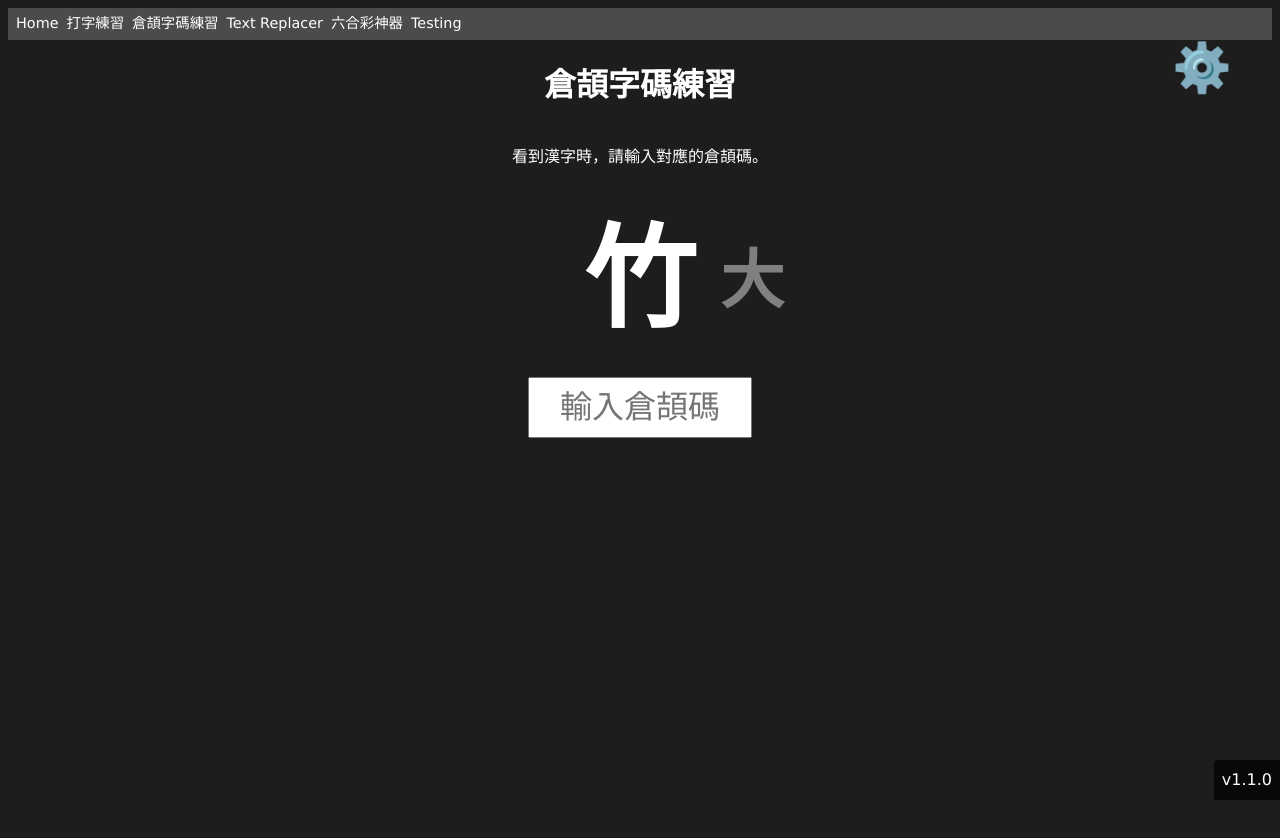
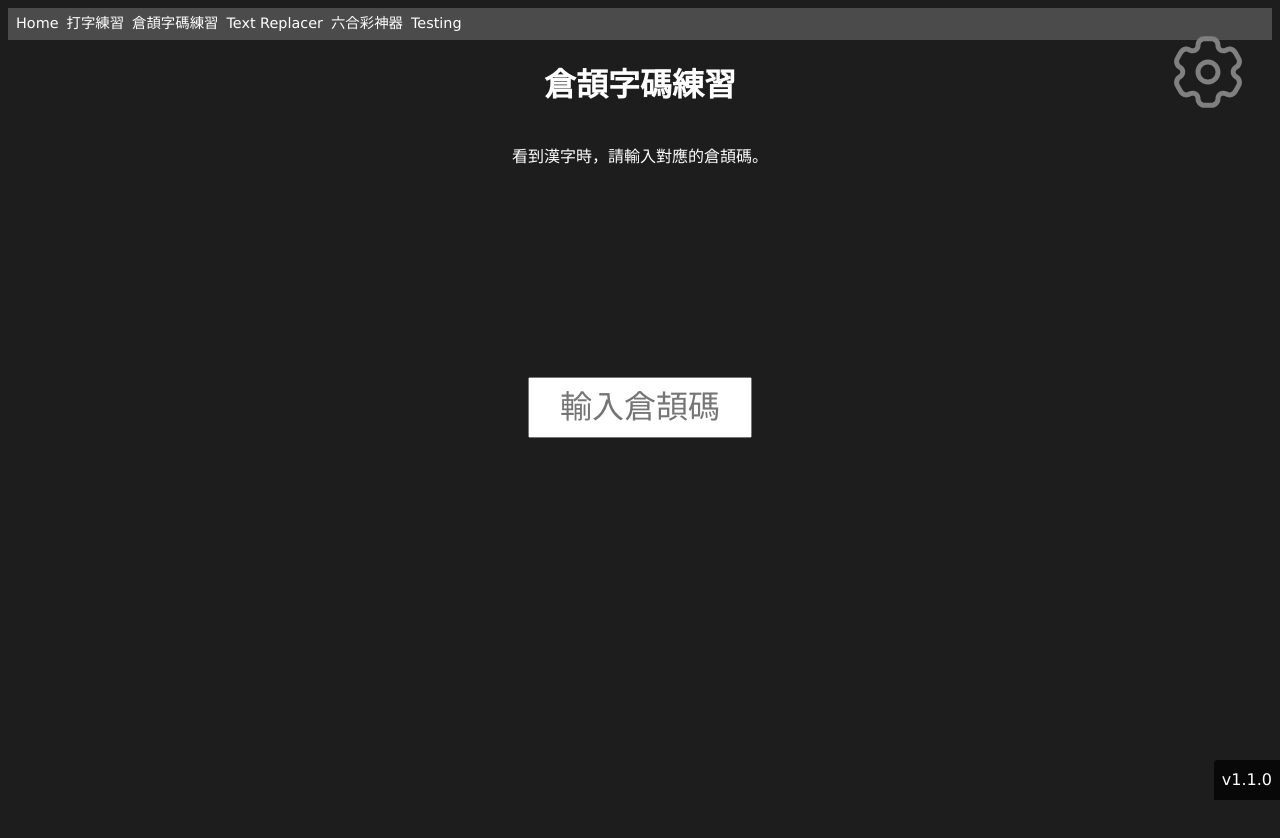
Before and after one commit to Shromeone/shromeweb2, a SvelteKit app: page /cangjie-practice in a window 1280 px wide. Shown: the top 838 px of the page. Built offline with nearby package versions, Linux system fonts and the light colour scheme.

Commit message:
settting icon spinning animation

```diff
--- a/src/routes/cangjie-practice/+page.svelte
+++ b/src/routes/cangjie-practice/+page.svelte
@@ -1,6 +1,7 @@
 <script>
   import { onMount } from 'svelte';
   import questionsData from './cangjie-practice-questions.json';
+  import settingsIcon from '$lib/images/settings-svgrepo-com.svg';
 
   const cangjieMap = {};
   for (const q of questionsData) {
@@ -53,6 +54,8 @@
   let inputRef;
   let warningMessage = $state('');
   let settingsOpen = $state(false);
+  let isSpinning = $state(false);
+  let spinDirection = $state('clockwise');
   let hintThreshold = $state(2);
   let hintType = $state('alphabets');
   let showHintImage = $state(true);
@@ -191,6 +194,14 @@
     }
   }
 
+  function handleSettingsToggle() {
+    const isOpening = !settingsOpen;
+    spinDirection = isOpening ? 'anticlockwise' : 'clockwise';
+    isSpinning = true;
+    settingsOpen = !settingsOpen;
+    setTimeout(() => isSpinning = false, 300);
+  }
+
   onMount(() => {
     pickRandomCode();
   });
@@ -251,7 +262,9 @@
   <p class="feedback {feedbackClass}">{feedback}</p>
 </div>
 
-<button class="settings-btn" on:click={() => settingsOpen = !settingsOpen}>⚙️</button>
+<button class="settings-btn" on:click={handleSettingsToggle}>
+  <img src={settingsIcon} alt="settings" class="settings-icon {isSpinning ? 'spinning' : ''} {spinDirection}" />
+</button>
 
 {#if settingsOpen}
 <div class="overlay" on:click={() => settingsOpen = false}></div>
@@ -330,7 +343,7 @@
     align-items: center;
     height: 6rem;
     margin: 3rem 0;
-    /* overflow: hidden; */
+    overflow: hidden;
   }
 
 
@@ -574,13 +587,23 @@
 
   .settings-btn {
     position: fixed;
-    top: 2rem;
-    right: 2rem;
+    top: 1rem;
+    right: 1rem;
     background: none;
     border: none;
-    font-size: 3rem;
     cursor: pointer;
     z-index: 102;
+    width: 7em;
+    height: 7em;
+    display: flex;
+    align-items: center;
+    justify-content: center;
+  }
+
+  .settings-icon {
+    width: 100%;
+    height: 100%;
+    object-fit:fill;
   }
 
   .overlay {
@@ -627,6 +650,26 @@
     margin-bottom: 0.625rem;
   }
 
+  @keyframes spin-clockwise {
+    from { transform: rotate(0deg); }
+    to { transform: rotate(180deg); }
+  }
+
+  @keyframes spin-anticlockwise {
+    from { transform: rotate(0deg); }
+    to { transform: rotate(-180deg); }
+  }
+
+  .settings-icon.spinning.clockwise {
+    animation: spin-clockwise 0.3s ease;
+    transform-origin: center;
+  }
+
+  .settings-icon.spinning.anticlockwise {
+    animation: spin-anticlockwise 0.3s ease;
+    transform-origin: center;
+  }
+
   body {
     overflow-x: hidden;
   }
@@ -644,5 +687,16 @@
     .question-container {
       height: var(--current-font-size);
     }
+
+    .settings-panel {
+      left: 0;
+      right: auto;
+      width: 80vw;
+      transform: translateX(-100%);
+    }
+
+    .settings-panel.open {
+      transform: translateX(0);
+    }
   }
 </style>
```
Also changed, not shown: src/lib/images/settings-svgrepo-com.svg (added).
